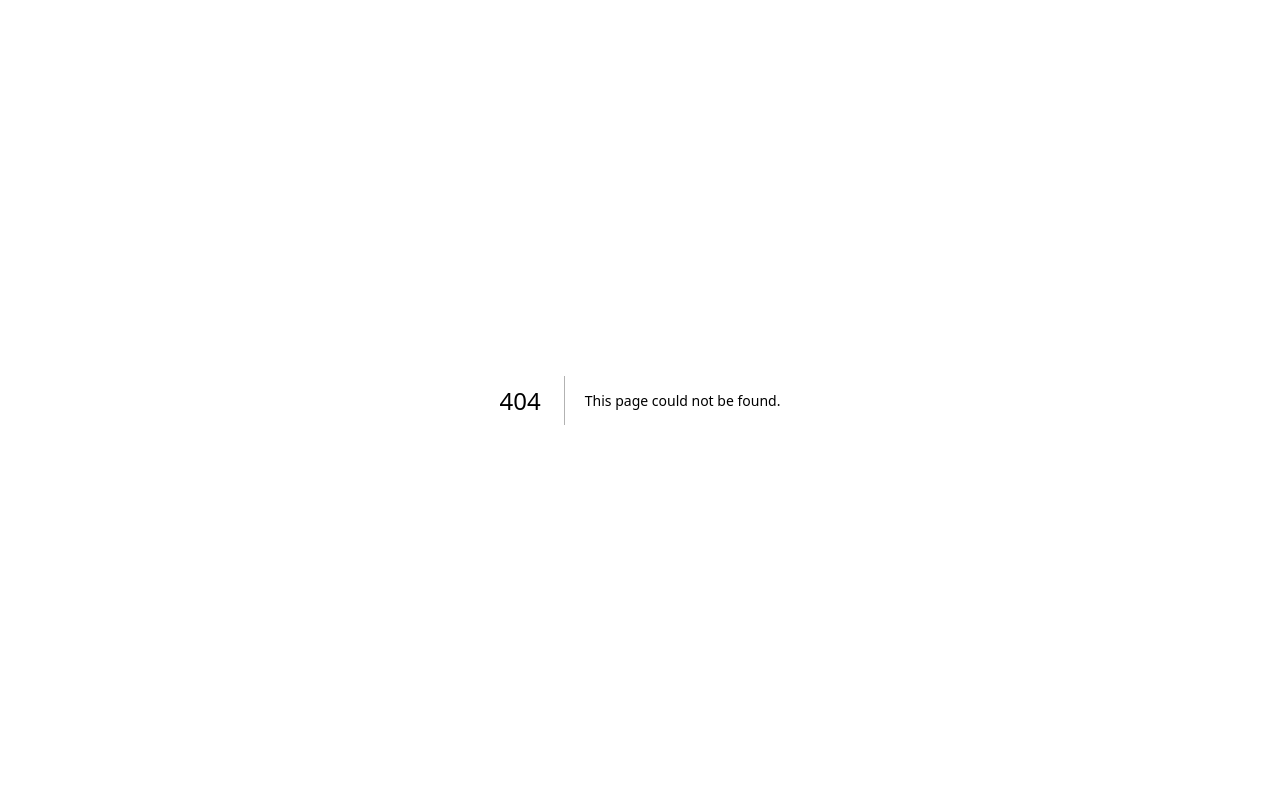
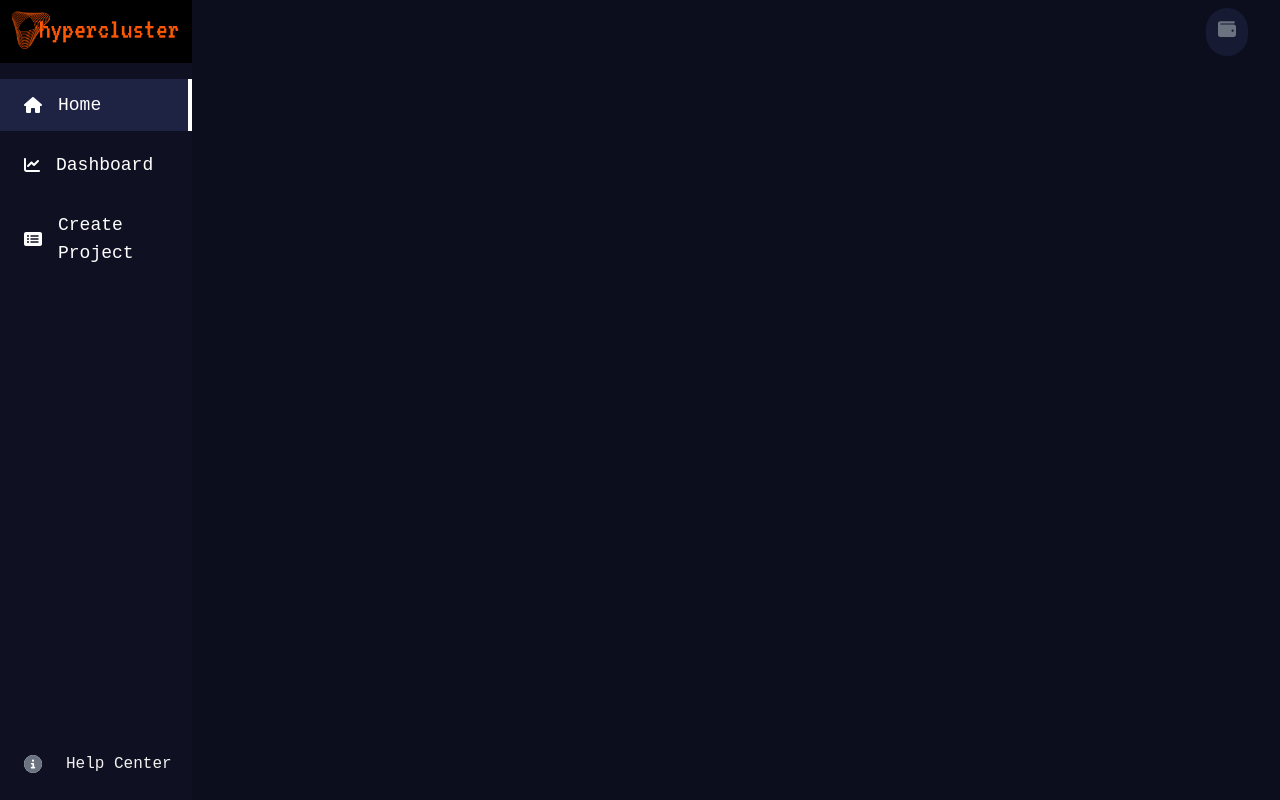
Before and after one commit to Hypercluster/frontend, a Next.js app: page /home in a window 1280 px wide. Before the commit this address had no page. Built offline with nearby package versions, Linux system fonts and the light colour scheme; a web font is replaced by a local one; what @rainbow-me/rainbowkit, wagmi would draw is missing.

Commit message:
add left bar

```diff
--- /dev/null
+++ b/src/components/BusinessNavbar.tsx
@@ -0,0 +1,29 @@
+import { faWallet } from "@fortawesome/free-solid-svg-icons";
+import { FontAwesomeIcon } from "@fortawesome/react-fontawesome";
+import Image from "next/image";
+import Link from "next/link";
+import { useState } from "react";
+
+export default function BusinessNavbar({
+  children,
+}: {
+  children: React.ReactNode;
+}) {
+  const [isNotification, setIsNotification] = useState(true);
+  return (
+    <div className="h-screen">
+      <div className="absolute right-0 h-[8%]">
+        <div className="h-full flex justify-between items-center">
+          <Link href={"/"} className="bg-[#171A33] rounded-full p-3 mr-8">
+            <FontAwesomeIcon
+              icon={faWallet}
+              className="text-lg text-gray-500"
+            />
+          </Link>
+        </div>
+      </div>
+
+      <div className="h-[100%]">{children}</div>
+    </div>
+  );
+}
--- /dev/null
+++ b/src/components/Leftbar.tsx
@@ -0,0 +1,73 @@
+import {
+  faChartLine,
+  faCircleInfo,
+  faHome,
+  faRectangleList,
+} from "@fortawesome/free-solid-svg-icons";
+import { FontAwesomeIcon } from "@fortawesome/react-fontawesome";
+import Image from "next/image";
+import Link from "next/link";
+import { useRouter } from "next/router";
+
+export default function Leftbar() {
+  const router = useRouter();
+
+  const pathname = router.pathname;
+
+  return (
+    <div className="flex flex-col justify-between  w-[15%] bg-[#0F1122] h-full">
+      <div className="w-full">
+        <div className=" flex justify-center w-full   py-1 bg-black">
+          <Image
+            src={"/logo.png"}
+            width={200}
+            height={200}
+            alt="logo"
+            className="mb-2"
+          />
+        </div>
+        <Link
+          href={"/home"}
+          className={`text-white flex justify-between py-3 pl-6  mt-4 ${
+            pathname == "/home" && " border-r-4 bg-[#1E2344] border-white"
+          }  `}
+        >
+          <div className="flex">
+            <FontAwesomeIcon icon={faHome} className="my-auto" />
+            <p className="ml-4 text-lg">Home</p>
+          </div>
+        </Link>
+        <Link
+          href={"/dashboard"}
+          className={`text-white flex justify-between py-3 pl-6 mt-2  ${
+            pathname == "/dashboard" && "bg-[#1E2344]  border-r-4 border-white"
+          }  `}
+        >
+          <div className="flex">
+            <FontAwesomeIcon icon={faChartLine} className="my-auto" />
+            <p className="ml-4 text-lg">Dashboard</p>
+          </div>
+        </Link>
+        <Link
+          href={"/create"}
+          className={`text-white flex justify-between py-3 pl-6 mt-2  ${
+            pathname == "" && "bg-[#1E2344]  border-r-4 border-white"
+          }  `}
+        >
+          <div className="flex">
+            <FontAwesomeIcon icon={faRectangleList} className="my-auto" />
+            <p className="ml-4 text-lg">Create Project</p>
+          </div>
+        </Link>
+      </div>
+
+      <Link href={"/"} className="flex mb-6">
+        <FontAwesomeIcon
+          icon={faCircleInfo}
+          className=" text-gray-500 text-lg my-auto mx-6 bg-white rounded-full"
+        />
+        <p className="text-md text-[#F1F1F1]">Help Center</p>
+      </Link>
+    </div>
+  );
+}
--- /dev/null
+++ b/src/pages/home.tsx
@@ -0,0 +1,10 @@
+import BusinessNavbar from "@/components/BusinessNavbar";
+import Leftbar from "@/components/Leftbar";
+
+export default function HomePage() {
+  return (
+    <BusinessNavbar>
+      <Leftbar />
+    </BusinessNavbar>
+  );
+}
```
Also changed, not shown: src/pages/create.tsx (added), src/pages/dashboard.tsx (added).
